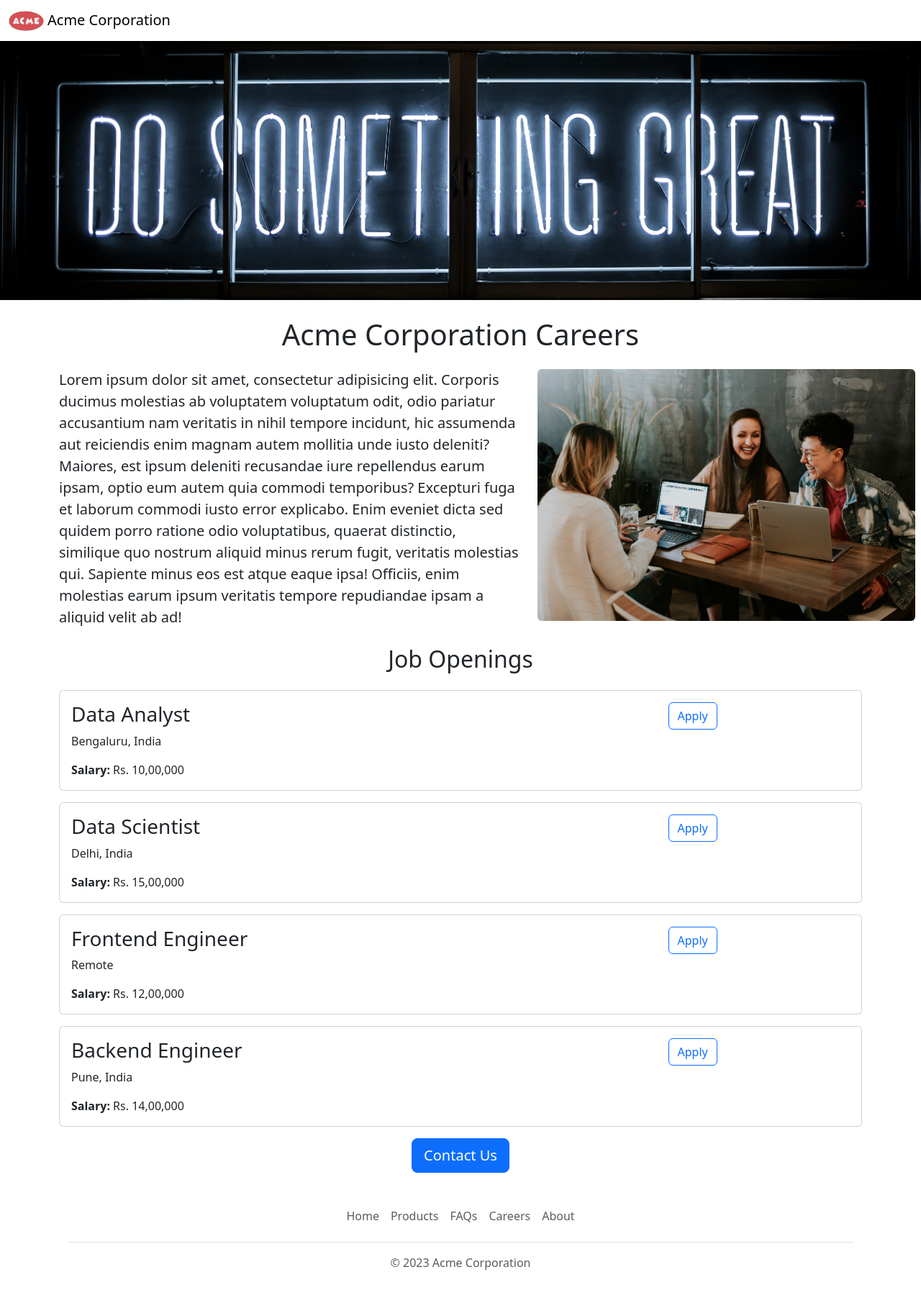
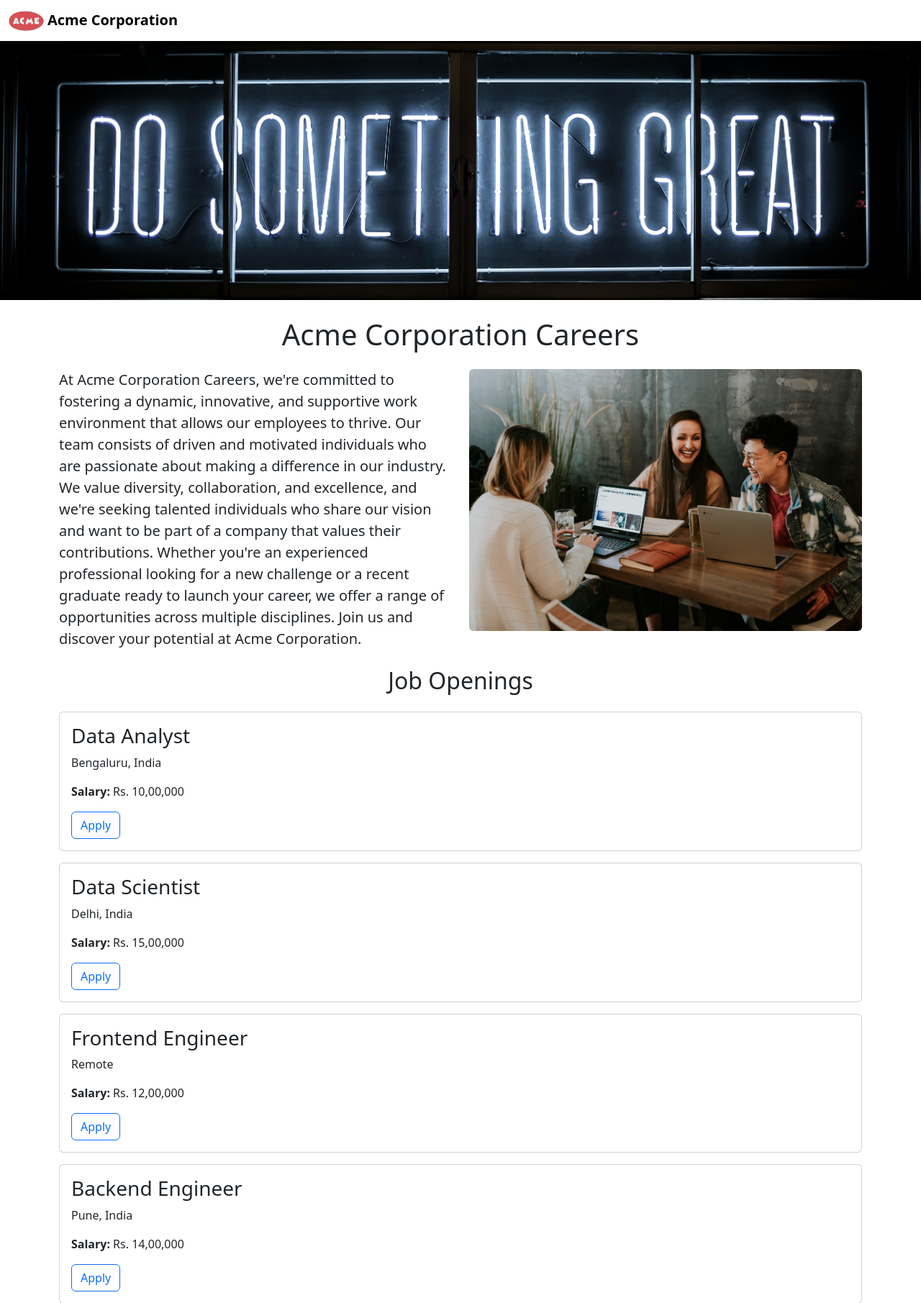
Before and after one commit to ShyamGadde/acme-corporation-careers, a Flask app: page / in a window 1280 px wide. Shown: the top 1811 px of the page at 72% size. Before the commit the page ends 1765 px from the top, so only its background shows below. Run offline with Flask 2, Linux system fonts and the light colour scheme.

Commit message:
Change index.html formatting

```diff
--- a/templates/index.html
+++ b/templates/index.html
@@ -15,24 +15,25 @@
 <body>
   <nav class="navbar shadow-sm sticky-top bg-white">
     <div class="container-fluid">
-      <a class="navbar-brand" href="/">
+      <a class="navbar-brand fw-semibold" href="/">
         <img src="../static/logo.png" alt="Logo" height="30" class="d-inline-block align-text-top">
         Acme Corporation
       </a>
     </div>
   </nav>
-  <img class="img-fluid object-fit-cover" style="height: 360px; width: 100%;" id="banner" src="../static/banner.jpg" alt="motivational quote">
+  <img class="img-fluid object-fit-cover" style="height: 360px; width: 100%;" id="banner" src="../static/banner.jpg"
+    alt="motivational quote">
   <div class="container mt-4">
     <h1 class="text-center mt-2 mb-4">{{company_name}} Careers</h1>
 
     <div class="row">
-      <div class="col-md-7">
+      <div class="col-md-6">
         <p class="lead">
-          Lorem ipsum dolor sit amet, consectetur adipisicing elit. Corporis ducimus molestias ab voluptatem voluptatum odit, odio pariatur accusantium nam veritatis in nihil tempore incidunt, hic assumenda aut reiciendis enim magnam autem mollitia unde iusto deleniti? Maiores, est ipsum deleniti recusandae iure repellendus earum ipsam, optio eum autem quia commodi temporibus? Excepturi fuga et laborum commodi iusto error explicabo. Enim eveniet dicta sed quidem porro ratione odio voluptatibus, quaerat distinctio, similique quo nostrum aliquid minus rerum fugit, veritatis molestias qui. Sapiente minus eos est atque eaque ipsa! Officiis, enim molestias earum ipsum veritatis tempore repudiandae ipsam a aliquid velit ab ad!
+          At Acme Corporation Careers, we're committed to fostering a dynamic, innovative, and supportive work environment that allows our employees to thrive. Our team consists of driven and motivated individuals who are passionate about making a difference in our industry. We value diversity, collaboration, and excellence, and we're seeking talented individuals who share our vision and want to be part of a company that values their contributions. Whether you're an experienced professional looking for a new challenge or a recent graduate ready to launch your career, we offer a range of opportunities across multiple disciplines. Join us and discover your potential at Acme Corporation.
         </p>
       </div>
-      <div class="d-none d-md-block col-md-5 pb-3">
-        <img class="rounded" height="350px" src="../static/people-working.jpg" alt="People working and joyful">
+      <div class="d-none d-md-block col-md-6 pb-3 object-fit-cover">
+        <img class="rounded" width="100%" src="../static/people-working.jpg" alt="People working and joyful">
       </div>
     </div>
 
@@ -41,23 +42,18 @@
       {% for job in jobs %}
       <div class="card mb-3">
         <div class="card-body">
-          <div class="row">
-            <div class="col-9">
           <h3 class="card-title">{{job.title}}</h3>
           <p class="card-text">{{job.location}}</p>
           {% if job.salary %}
           <p class="card-text"><b>Salary:</b> {{job.salary}}</p>
           {% endif %}
-            </div>
-            <div class="col-3">
           <a href="/job/{{job.id}}" class="btn btn-outline-primary">Apply</a>
-            </div>
-          </div>
         </div>
       </div>
       {% endfor %}
       <div class="text-center">
-        <a href="mailto:acme-corporation-careers@outlook.com?subject=Inquiry%20regarding%20Job%20openings&body=Name%3A%20%3Cinsert-your-name%3E%0D%0A%0D%0A%3Cquery%3E" class="btn btn-primary btn-lg">Contact Us</a>
+        <a href="mailto:acme-corporation-careers@outlook.com?subject=Inquiry%20regarding%20Job%20openings&body=Name%3A%20%3Cinsert-your-name%3E%0D%0A%0D%0A%3Cquery%3E"
+          class="btn btn-primary btn-lg">Contact Us</a>
       </div>
     </div>
     <div class="container">
```
Lines whose indentation alone changed are shown as unchanged.
